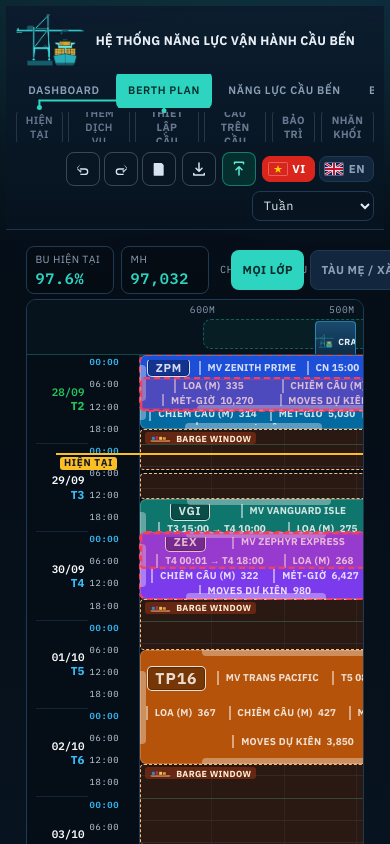
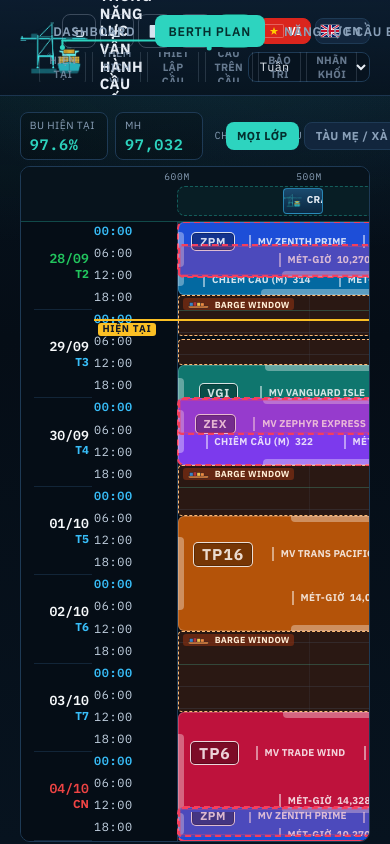
Before and after one commit to appautomatelvp/berthplantesting, a React (Vite) app: page /window in a window 390 px wide. Shown: the top 844 px of the page. Built offline with nearby package versions, Linux system fonts and the light colour scheme.

Commit message:
fix(ui): remove mobile media queries

```diff
--- a/src/index.css
+++ b/src/index.css
@@ -2375,21 +2375,7 @@ select:focus {
   font-style: normal;
 }
 
-@media (max-width: 900px) {
-  .span-7,
-  .span-5,
-  .spill-facts {
-    grid-column: span 12;
-  }
-
-  .spill-facts {
-    grid-template-columns: 1fr;
-  }
-
-  .spill-banner {
-    flex-direction: column;
-  }
-}
+
 
 .lock-zone-block.selected {
   border-color: #fca5a5;
@@ -3720,15 +3706,7 @@ td.danger {
   margin-top: 0.75rem;
 }
 
-@media (max-width: 900px) {
-  .area-chart-grid {
-    grid-template-columns: 1fr;
-  }
-
-  .area-chart-grid > :last-child {
-    grid-column: auto;
-  }
-}
+
 
 /* BOR */
 .bor-meter {
@@ -3821,324 +3799,3 @@ td.danger {
   color: var(--muted);
   line-height: 1.4;
 }
-
-@media (max-width: 1100px) {
-  .span-4,
-  .span-6,
-  .span-9,
-  .span-3 {
-    grid-column: span 12;
-  }
-  .field-grid {
-    grid-template-columns: 1fr;
-  }
-  .bor-row {
-    grid-template-columns: 1fr;
-  }
-  .toolbar-controls {
-    align-items: stretch;
-    width: 100%;
-  }
-  .toolbar-group {
-    justify-content: flex-start;
-  }
-  .app-nav {
-    margin-left: 0;
-  }
-  .live-kpis {
-    grid-template-columns: 1fr 1fr;
-  }
-}
-
-/* Landscape desktop: chart stays wide; portrait phone: stack chrome, scroll plan */
-@media (max-width: 900px) {
-  .app-shell {
-    padding: 0.5rem;
-  }
-
-  .app-header,
-  .app-header-row {
-    height: auto;
-    max-height: none;
-    min-height: 0;
-  }
-
-  .app-header {
-    gap: 0;
-    padding: 0;
-  }
-
-  .app-header-row {
-    flex-wrap: wrap;
-    gap: 0.5rem;
-    padding: 0.55rem 0.65rem 0.4rem;
-  }
-
-  .brand {
-    width: 100%;
-  }
-
-  .brand-name {
-    font-size: 0.78rem;
-  }
-
-  .brand-tagline {
-    font-size: 0.58rem;
-  }
-
-  .brand-sub {
-    max-width: 100%;
-  }
-
-  .app-nav-stack {
-    width: 100%;
-    margin-left: 0;
-  }
-
-  .app-nav {
-    width: 100%;
-    overflow-x: auto;
-    -webkit-overflow-scrolling: touch;
-    gap: 0.25rem;
-    margin-left: 0;
-    padding-bottom: 0.15rem;
-    scrollbar-width: thin;
-  }
-
-  .app-nav .nav-link {
-    flex: 0 0 auto;
-    font-size: 0.68rem;
-    padding: 0.5rem 0.7rem;
-    min-height: 40px;
-    white-space: nowrap;
-  }
-
-  .header-side {
-    margin-left: auto;
-  }
-
-  .page-grid .span-3,
-  .page-grid .span-4,
-  .page-grid .span-6 {
-    grid-column: span 12;
-  }
-
-  .tier-cards {
-    grid-template-columns: 1fr;
-  }
-
-  .chart-compare-row {
-    grid-template-columns: 56px 1fr;
-  }
-
-  .plan-stage {
-    flex-direction: column;
-  }
-
-  .plan-tools-drawer {
-    /* tools now use right drawer — keep chart full height */
-    display: none;
-  }
-
-  .plan-chart-full {
-    order: 1;
-    min-width: 0;
-    height: calc(100dvh - 210px);
-  }
-
-  .window-toolbar,
-  .plan-topbar {
-    flex-wrap: wrap;
-    gap: 0.4rem;
-  }
-
-  .plan-topbar-main h2 {
-    font-size: 1rem;
-    letter-spacing: 0.06em;
-  }
-
-  .window-scroll {
-    overflow: auto;
-    -webkit-overflow-scrolling: touch;
-    touch-action: pan-x pan-y;
-  }
-
-  .window-chart {
-    min-width: 640px;
-  }
-
-  .crane-rail {
-    height: 56px;
-    left: 64px;
-  }
-
-  .crane-freeze {
-    padding-left: 64px;
-    min-width: 640px;
-  }
-
-  .window-chart.has-crane-rail {
-    padding-top: 90px;
-  }
-
-  .crane-block {
-    min-height: 40px;
-  }
-
-  .crane-name {
-    font-size: 0.55rem;
-  }
-
-  .live-kpis {
-    grid-template-columns: 1fr 1fr;
-    gap: 0.35rem;
-  }
-
-  .plan-workbench {
-    flex-direction: column;
-  }
-
-  .plan-editor-drawer {
-    position: fixed;
-    inset: auto 0 0 0;
-    flex: none;
-    width: 100%;
-    min-width: 0;
-    max-width: none;
-    max-height: 72vh;
-    overflow: auto;
-    border-radius: 14px 14px 0 0;
-    z-index: 40;
-    animation: drawer-in 160ms ease-out;
-  }
-
-  .plan-editor-backdrop {
-    display: block;
-    position: fixed;
-    inset: 0;
-    border: none;
-    background: rgba(2, 8, 16, 0.45);
-    z-index: 35;
-    cursor: pointer;
-  }
-
-  .btn,
-  .chip {
-    min-height: 40px;
-  }
-
-  .data-table .cell,
-  .data-table input,
-  .data-table select {
-    min-height: 36px;
-    font-size: 16px;
-  }
-}
-
-@media (max-width: 600px) and (orientation: portrait) {
-  .app-shell {
-    padding: 0.35rem;
-  }
-
-  .brand-tagline,
-  .brand-sub {
-    display: none;
-  }
-
-  .plan-chart-full {
-    height: calc(100dvh - 188px);
-  }
-
-  .window-chart {
-    min-width: 560px;
-    padding-left: 64px;
-  }
-
-  .crane-rail {
-    height: 52px;
-    left: 48px;
-    right: 8px;
-  }
-
-  .crane-block .crane-span {
-    display: none;
-  }
-
-  .crane-block:hover .crane-span,
-  .crane-block:focus-visible .crane-span,
-  .crane-block.dragging .crane-span {
-    display: block;
-  }
-
-  .window-meters span,
-  .window-tick-row span,
-  .window-day-band span {
-    font-size: 0.55rem;
-  }
-
-  .crane-freeze-track,
-  .window-chart.plan-plot {
-    padding-left: 112px;
-  }
-
-  .window-day-rail {
-    left: -104px;
-    width: 52px;
-  }
-
-  .window-tick-rail {
-    left: -50px;
-    width: 48px;
-  }
-
-  .window-day-band .day-date {
-    font-size: 0.68rem;
-  }
-
-  .plan-topbar-actions {
-    width: 100%;
-    display: flex;
-    gap: 0.35rem;
-  }
-
-  .plan-topbar-actions .btn,
-  .plan-topbar-actions .chip {
-    flex: 1;
-    font-size: 0.72rem;
-    padding: 0.45rem 0.4rem;
-  }
-
-  .kpi-value {
-    font-size: 1.35rem;
-  }
-
-  .dashboard-hero {
-    flex-direction: column;
-  }
-
-  .period-toggle {
-    width: 100%;
-    display: grid;
-    grid-template-columns: repeat(4, 1fr);
-  }
-
-  .period-toggle .chip {
-    text-align: center;
-    justify-content: center;
-  }
-}
-
-@media (min-width: 1101px) and (orientation: landscape) {
-  .plan-stage {
-    flex-direction: row;
-  }
-
-  .plan-chart-full {
-    min-width: 0;
-    flex: 1;
-  }
-
-  .window-scroll {
-    overflow: auto;
-  }
-}
```
Also changed, not shown: 1 other file (tests, documents, lock files or other folders).
